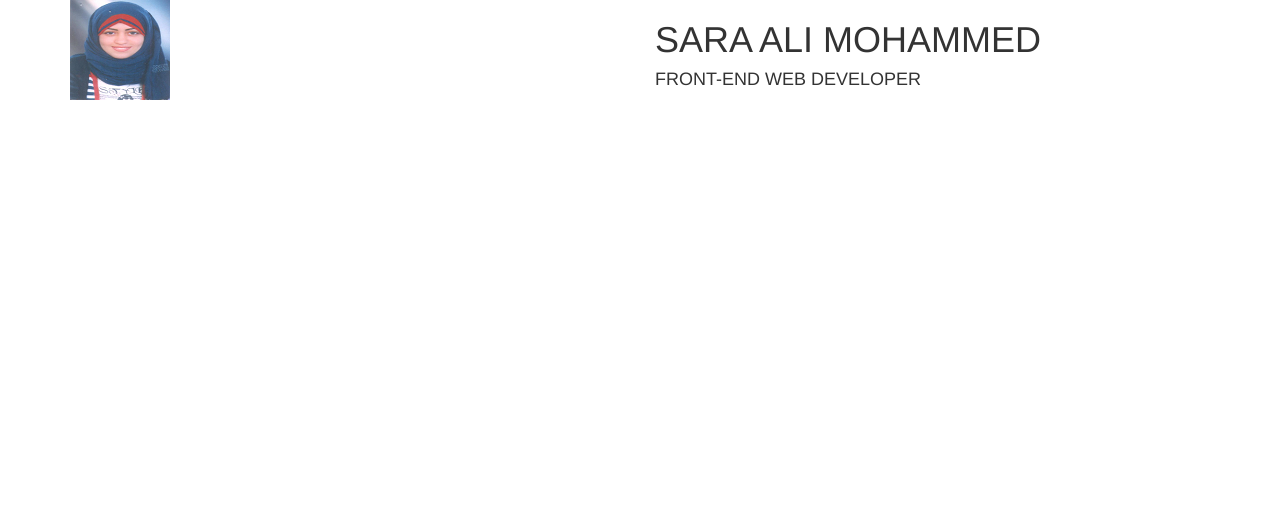
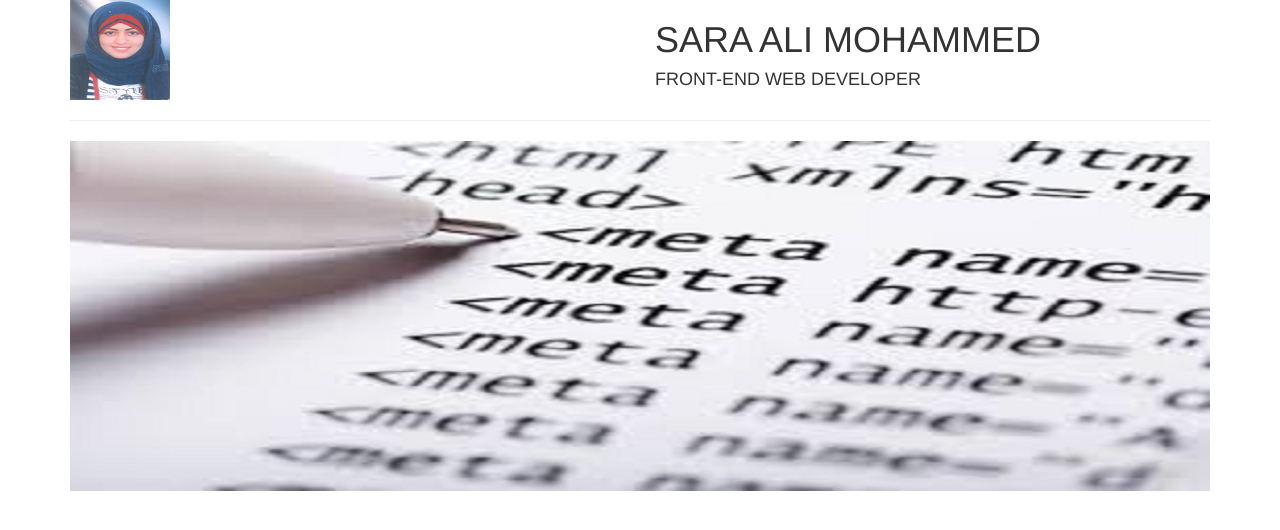
Before and after one commit to SaraAliMohammed/PortfolioProject, a plain HTML site: page index.html in a window 1280 px wide. Drawn offline with Linux system fonts and the light colour scheme.

Commit message:
Add Cover section

```diff
--- a/index.html
+++ b/index.html
@@ -30,7 +30,22 @@
         </header>
         <!--End Header -->
 
-     </div>
+        <div class="row">
+            <div class="col-md-12">
+                <hr />
+            </div>
+        </div>
+
+        <div class="row">
+            <div class="col-md-12">
+                <!--http://placehold.it/1140x350-->
+                <img src="images/code.jpg" alt="" class="img-responsive" />
+            </div>
+        </div>
+
+
+
+        </div>
 
 </body>
 </html>
```
